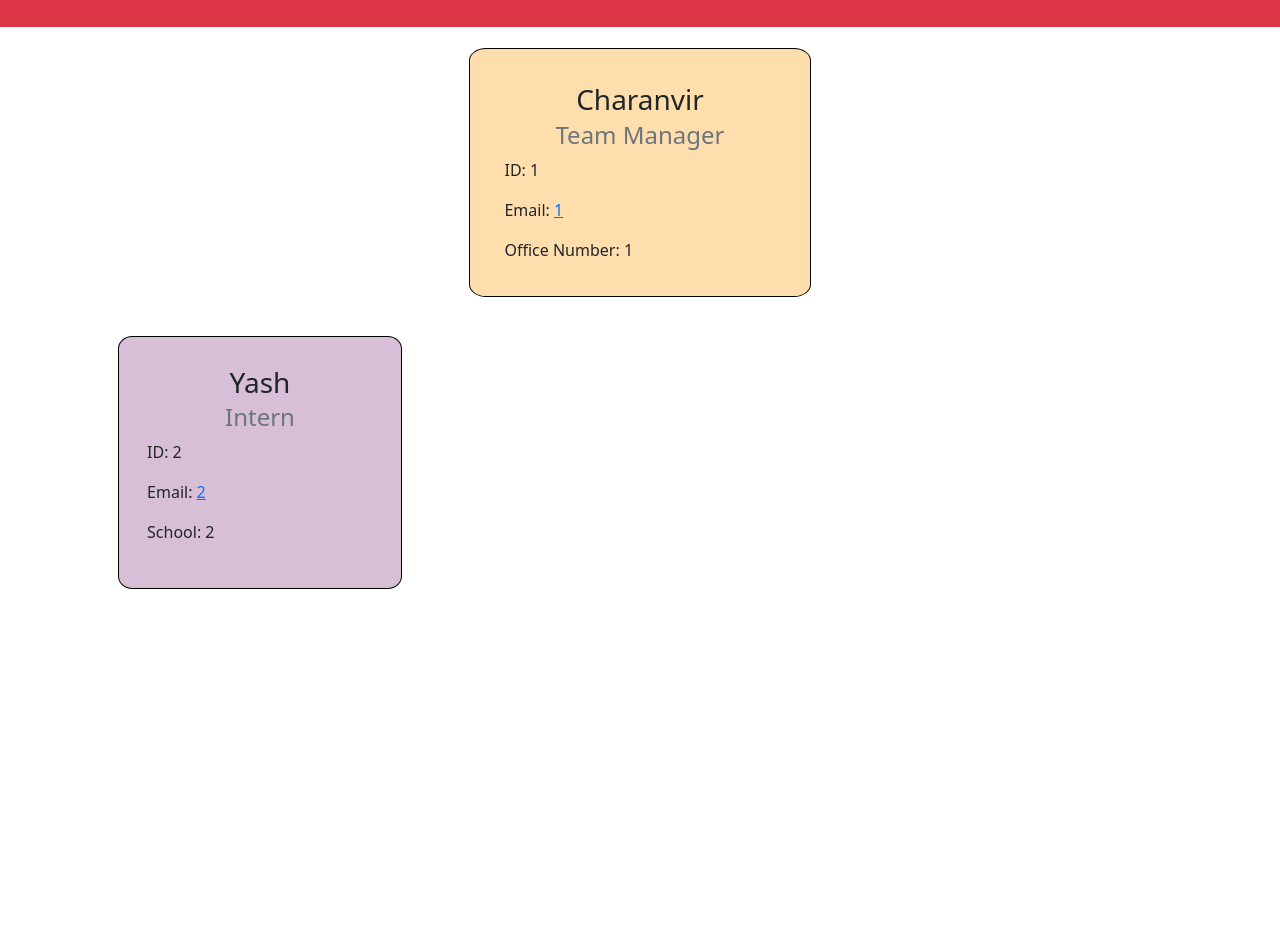
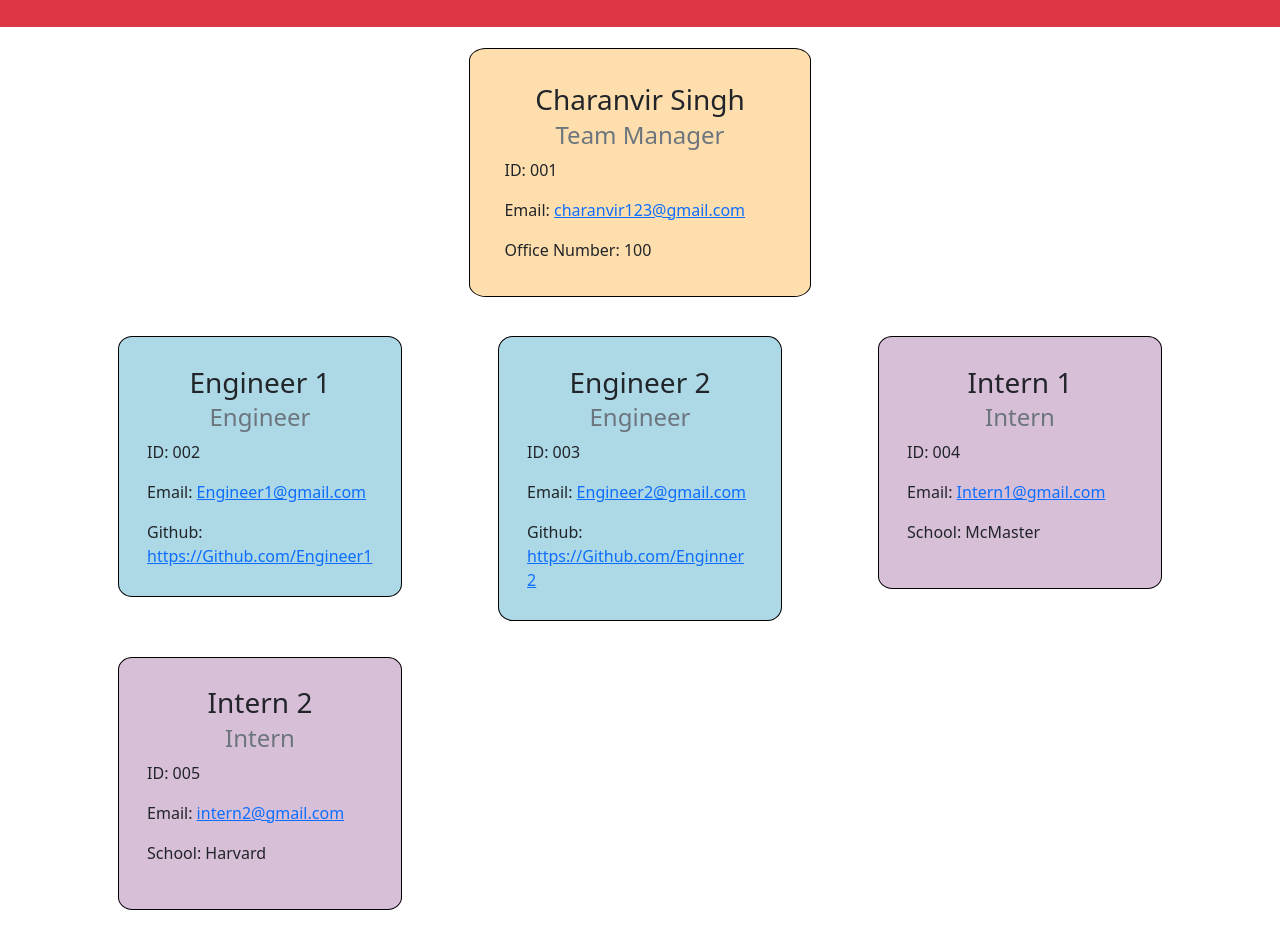
Before and after one commit to Charanvir/Team-Profile-Generator, a website: page dist/index.html in a window 1280 px wide. Shown: the part 73-1001 px from the top of the page. Before the commit the page ends 800 px from the top, so only its background shows below. Drawn offline with nearby package versions, Linux system fonts and the light colour scheme.

Commit message:
created sample HTML

```diff
--- a/dist/index.html
+++ b/dist/index.html
@@ -22,13 +22,13 @@
         <div class="col-4 mx-auto my-2">
             <div class="card mx-auto" style="width: 80%;">
                 <div class=" card-body manager">
-                    <h3 class="card-title text-center">Charanvir</h3>
+                    <h3 class="card-title text-center">Charanvir Singh</h3>
                     <h4 class="text-center card-subtitle mb-2 text-muted">Team Manager</h4>
-                    <p class="card-text col-12">ID: 1</p>
+                    <p class="card-text col-12">ID: 001</p>
                     <address>
-                        Email: <a href="mailto:1">1</a>
+                        Email: <a href="mailto:charanvir123@gmail.com">charanvir123@gmail.com</a>
                     </address>
-                    <p class="card-text col-12">Office Number: 1</p>
+                    <p class="card-text col-12">Office Number: 100</p>
                 </div>
             </div>
         </div>
@@ -36,17 +36,56 @@
         <div class="container">
             <div class="row">
 
+        <div class="col-4">
+            <div class="card mx-auto" style="width: 80%;">
+                 <div class=" card-body engineer">
+                    <h3 class="card-title text-center">Engineer 1</h3>
+                    <h4 class="text-center card-subtitle mb-2 text-muted">Engineer</h4>
+                    <p class="card-text col-12">ID: 002</p>
+                    <address>
+                        Email: <a href="mailto:Engineer1@gmail.com">Engineer1@gmail.com</a>
+                    </address>
+                    Github: <a href="https://Github.com/Engineer1">https://Github.com/Engineer1</a>
+                </div>
+            </div>
+        </div>
+        <div class="col-4">
+            <div class="card mx-auto" style="width: 80%;">
+                 <div class=" card-body engineer">
+                    <h3 class="card-title text-center">Engineer 2</h3>
+                    <h4 class="text-center card-subtitle mb-2 text-muted">Engineer</h4>
+                    <p class="card-text col-12">ID: 003</p>
+                    <address>
+                        Email: <a href="mailto:Engineer2@gmail.com">Engineer2@gmail.com</a>
+                    </address>
+                    Github: <a href="https://Github.com/Enginner2">https://Github.com/Enginner2</a>
+                </div>
+            </div>
+        </div>
 
         <div class="col-4">
             <div class="card mx-auto" style="width: 80%;">
                 <div class=" card-body intern">
-                    <h3 class="card-title text-center">Yash</h3>
+                    <h3 class="card-title text-center">Intern 1</h3>
                     <h4 class="text-center card-subtitle mb-2 text-muted">Intern</h4>
-                    <p class="card-text col-12">ID: 2</p>
+                    <p class="card-text col-12">ID: 004</p>
                     <address>
-                        Email: <a href="mailto:2">2</a>
+                        Email: <a href="mailto:Intern1@gmail.com">Intern1@gmail.com</a>
                     </address>
-                    <p>School: 2</p>
+                    <p>School: McMaster</p>
+                </div>
+            </div>
+        </div>
+        <div class="col-4">
+            <div class="card mx-auto" style="width: 80%;">
+                <div class=" card-body intern">
+                    <h3 class="card-title text-center">Intern 2</h3>
+                    <h4 class="text-center card-subtitle mb-2 text-muted">Intern</h4>
+                    <p class="card-text col-12">ID: 005</p>
+                    <address>
+                        Email: <a href="mailto:intern2@gmail.com">intern2@gmail.com</a>
+                    </address>
+                    <p>School: Harvard</p>
                 </div>
             </div>
         </div>
```
